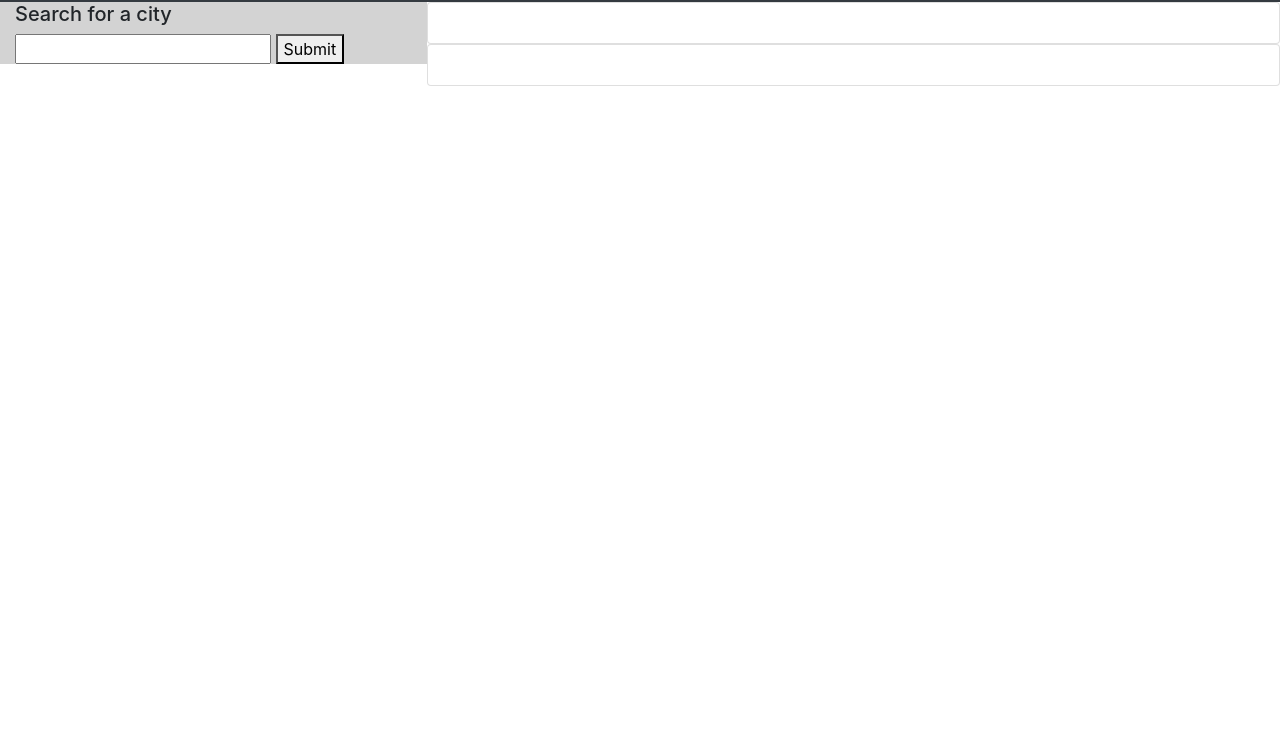
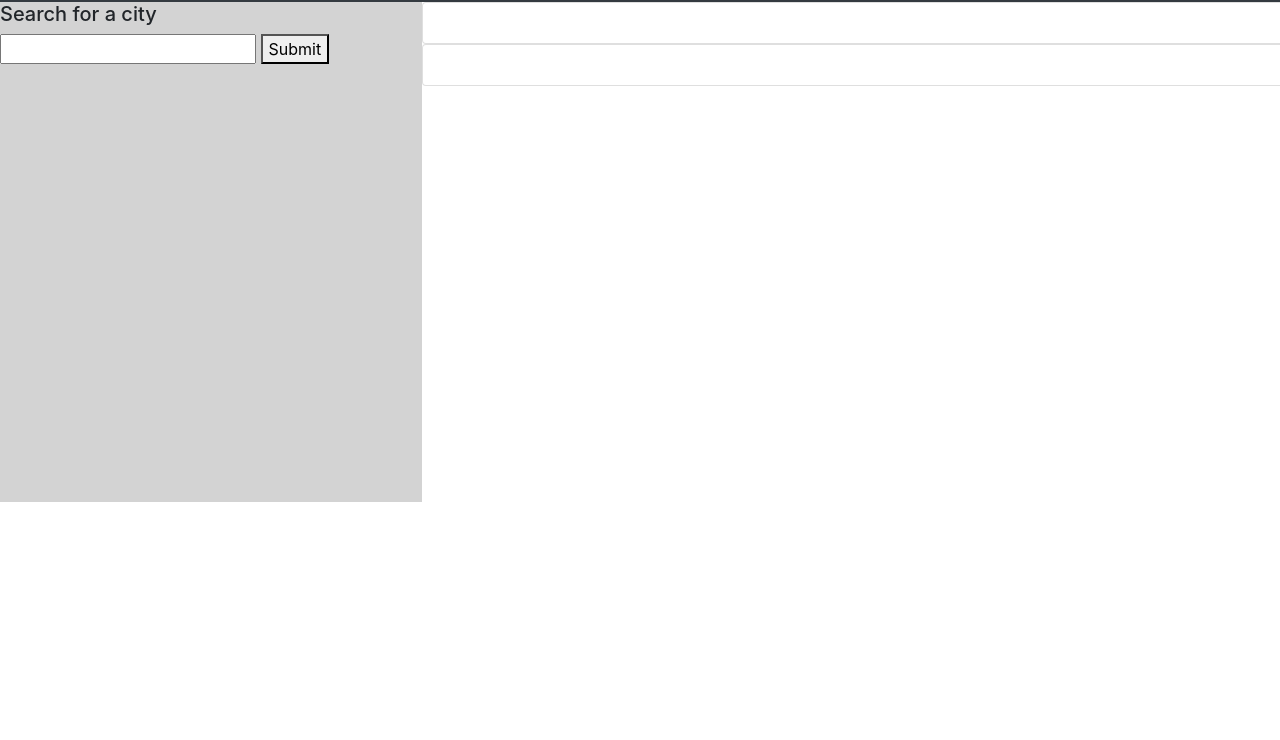
Before and after one commit to wrose001/hw6, a plain HTML site: page index.html in a window 1280 px wide. Shown: the part 60-800 px from the top of the page. Drawn offline with nearby package versions, Linux system fonts and the light colour scheme.

Commit message:
Adjusted html and css classes for styling to make the search box longer and to make the rows for the Bootstrap cards the appropriate width. Also added document.ready to JavaScript file.

```diff
--- a/index.html
+++ b/index.html
@@ -15,19 +15,29 @@
         <div class="col-sm-4"></div>
     </nav>
     <div class="justifyRight container-fluid">
+        <div class="row">
                 <div class="searchArea col-sm-4">
                         <h5>Search for a city</h5>
                         <input class="enterCity">
                         <button class="citySearch">Submit</button>
                     </div>
-        <div class="cardTemp card col-sm-8">
+                    <div class="col-sm-8">
+                            <div class="row">
+                                    <div class="cardTemp card col-sm-12">
                                             <div class="card-body">
                                             </div>
                                         </div>
-        <div class="cardForecast card col-sm-8">
+                            </div>
+                            <div class="row">
+                                    <div class="cardForecast card col-sm-12">
                                             <div class="card-body">
                                             </div>
                                         </div>
+                            </div>
+
+                    </div>
+        </div>
+
     </div>
     <script src="https://code.jquery.com/jquery-3.4.1.min.js" integrity="sha256-CSXorXvZcTkaix6Yvo6HppcZGetbYMGWSFlBw8HfCJo=" crossorigin="anonymous"></script>
     <script src="script.js"></script>
--- a/script.js
+++ b/script.js
@@ -7,6 +7,8 @@
 // var apiKey = "b6907d289e10d714a6e88b30761fae22";
 
 // var cityName = "Austin";
+
+$(document).ready(function (){
 
     function getWeather (cityName){
         var apiKey = "aed52c01e7f5375831def9553ce0837d";
@@ -77,3 +79,75 @@ $(".citySearch").on('click', function(){
     //     })
     //     console.log(results)
     // })
+
+});
+
+// function getWeather (cityName){
+//     var apiKey = "aed52c01e7f5375831def9553ce0837d";
+
+//     // var cityName = "api.openweathermap.org/data/2.5/weather?q={city name}";
+
+//     var queryCity = "https://api.openweathermap.org/data/2.5/weather?q=" + cityName + "&appid=" + apiKey;
+//     // console.log(queryCity);
+//     $.ajax({
+//         url: queryCity,
+//         method: "GET"
+//     }). then (function(results){
+
+//         console.log(results)
+//         var getTemp = results.main.temp;
+//         var getHumidity = results.main.humidity;
+//         var getWindspeed = results.wind.speed;
+
+//         $(".cardTemp").append(getTemp);
+//         $(".cardTemp").append(getHumidity);
+//         $(".cardTemp").append(getWindspeed);
+
+//         var lon = results.coord.lon;
+//         var lat = results.coord.lat;
+//         var queryUV = "https://api.openweathermap.org/data/2.5/uvi?appid=" + apiKey + "&lat=" + lat + "&lon=" + lon;
+//         $.ajax({
+//             url: queryUV,
+//             method: "GET"
+//         }).then (function (uvResults){
+//             console.log(uvResults)
+//             var getUV = uvResults.value
+//             $(".cardTemp").append(getUV)
+
+//         }).catch (err => console.log(err))
+//     });
+//     // var getTemp = results.main.temp;
+//     // var getHumidity = results.main.humidity;
+//     // var getWindspeed = results.wind.speed;
+//     // var getUV = uvResults;
+
+//     // $(cardTemp).append(getTemp);
+//     // $(cardTemp).append(getHumidity);
+//     // $(cardTemp).append(getWindspeed);
+//     // $(cardTemp).append(getUV)
+// }
+
+// $(".citySearch").on('click', function(){
+//     var whichCity = $(".enterCity").val();
+//     localStorage.setItem("specificCity", whichCity);
+//     getWeather(whichCity);
+
+// });
+
+// // var queryCity = "https://openweathermap.org/data/2.5/weather?q=" + cityName + "&appid=" + apiKey;
+
+// // $.ajax({
+// //     url: queryCity,
+// //     method: "GET"
+// // }). then (function(results){
+// //     var lon = results.coord.lon;
+// //     var lat = results.coord.lat;
+// //     var queryUV = "https://samples.openweathermap.org/data/2.5/uvi?appid=" + apiKey + "&lat=" + lat + "&lon=" + lon;
+// //     $.ajax({
+// //         url: queryUV,
+// //         method: "GET"
+// //     }).then (function (uvResults){
+// //         console.log(uvResults)
+// //     })
+// //     console.log(results)
+// // })
--- a/style.css
+++ b/style.css
@@ -11,6 +11,7 @@
 .searchArea {
     float: left;
     background: lightgrey;
+    height: 500px;
 }
 
 .justifyRight {
```
Lines whose indentation alone changed are shown as unchanged.
